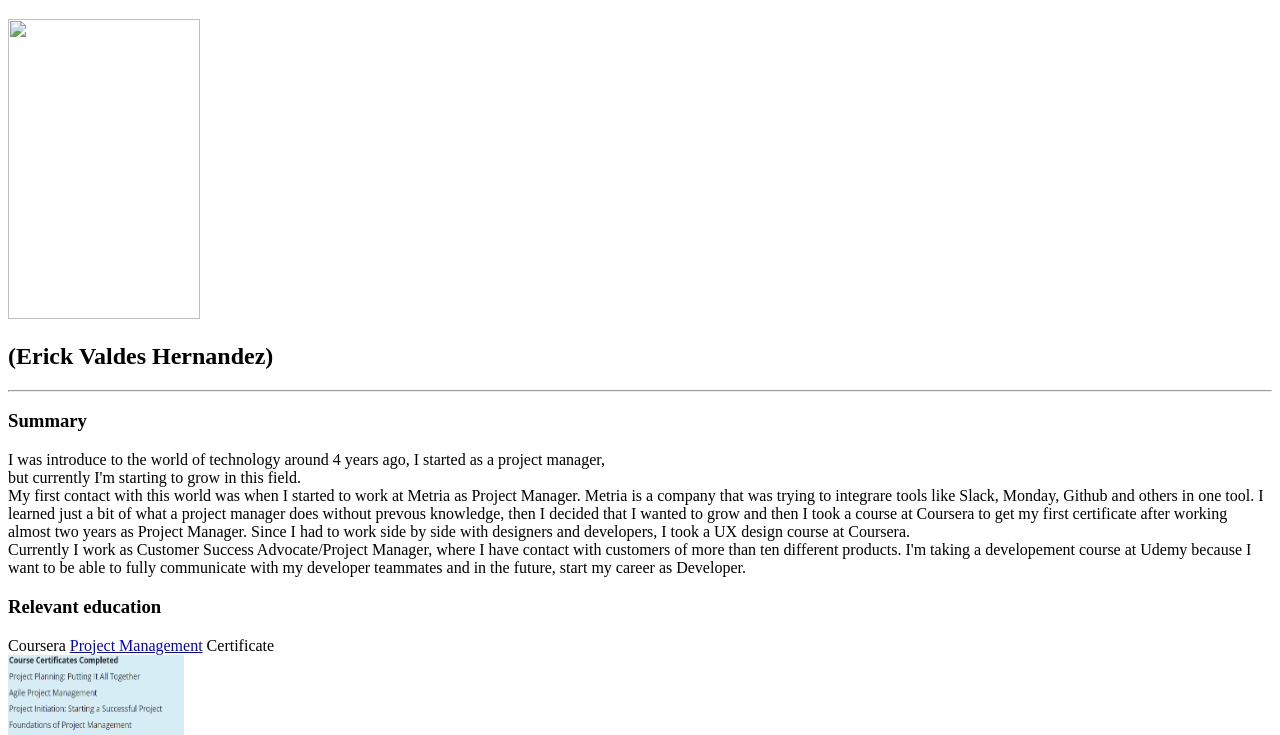
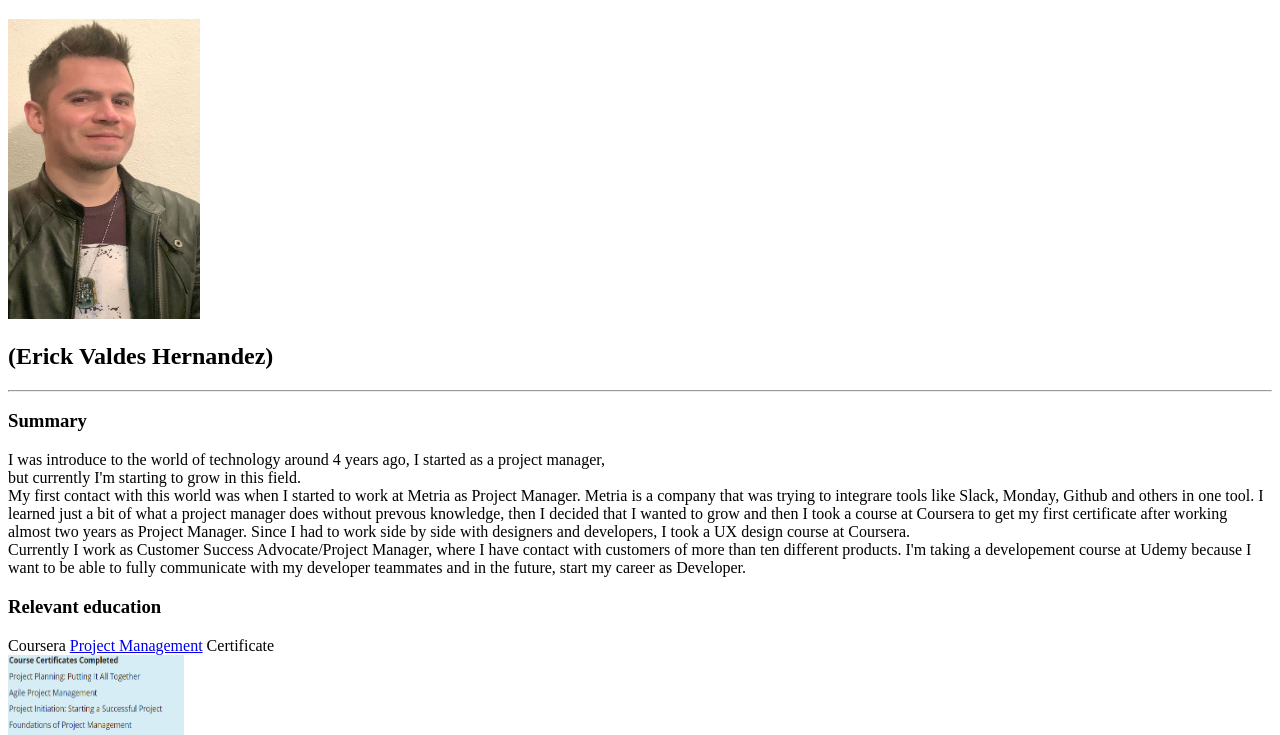
Before and after one commit to erickvalh/My-Resume, a plain HTML site: page index.html in a window 1280 px wide. Shown: the part 61-796 px from the top of the page. Drawn offline with Linux system fonts and the light colour scheme; the site is published under a folder, as on GitHub Pages, so addresses that start at the root find nothing.

Commit message:
Update index.html

```diff
--- a/index.html
+++ b/index.html
@@ -8,7 +8,7 @@
 </head>
 <body>
     <h1>My resume</h1>
-    <img src="/Images/Erick 2.jpg" alt=""
+    <img src="Images/Erick 2.jpg" alt=""
     height="300"
     width="192">
     <h2>(Erick Valdes Hernandez)</h2>
```
